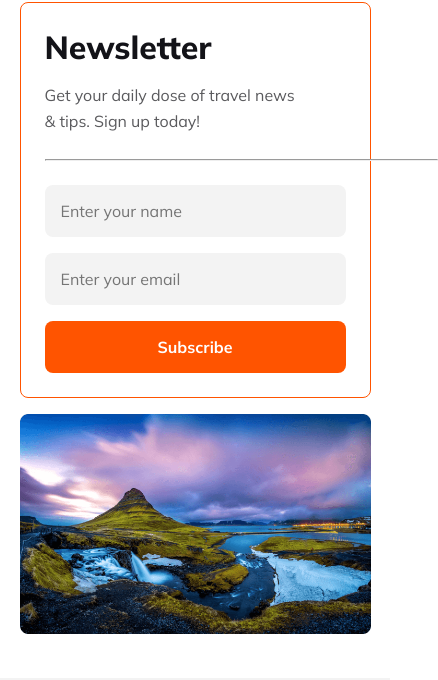
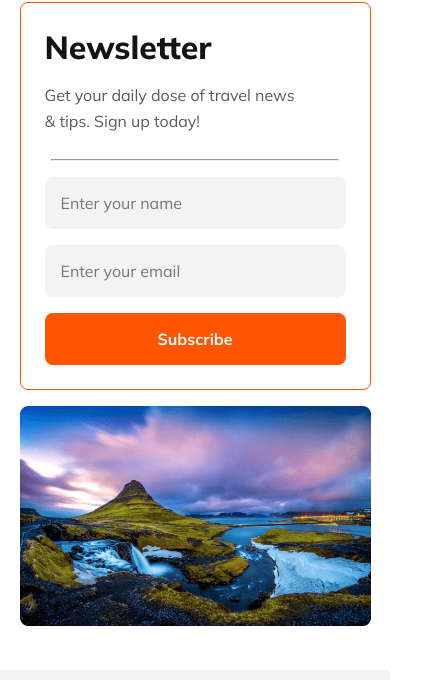
Before and after one commit to noushinpervez/Take-a-Trip-Landing-Page, a plain HTML site: page index.html in a window 390 px wide. Shown: the part 4556-5236 px from the top of the page, 438 px wide, since content can reach past the window. Drawn offline with Linux system fonts and the light colour scheme.

Commit message:
horizontal line fix

```diff
--- a/styles/responsive.css
+++ b/styles/responsive.css
@@ -149,7 +149,7 @@
     }
 
     /* subscribe section styles */
-    hr {
+    .newsletter-column hr {
         margin-bottom: 1rem;
         width: 18rem;
     }
```
